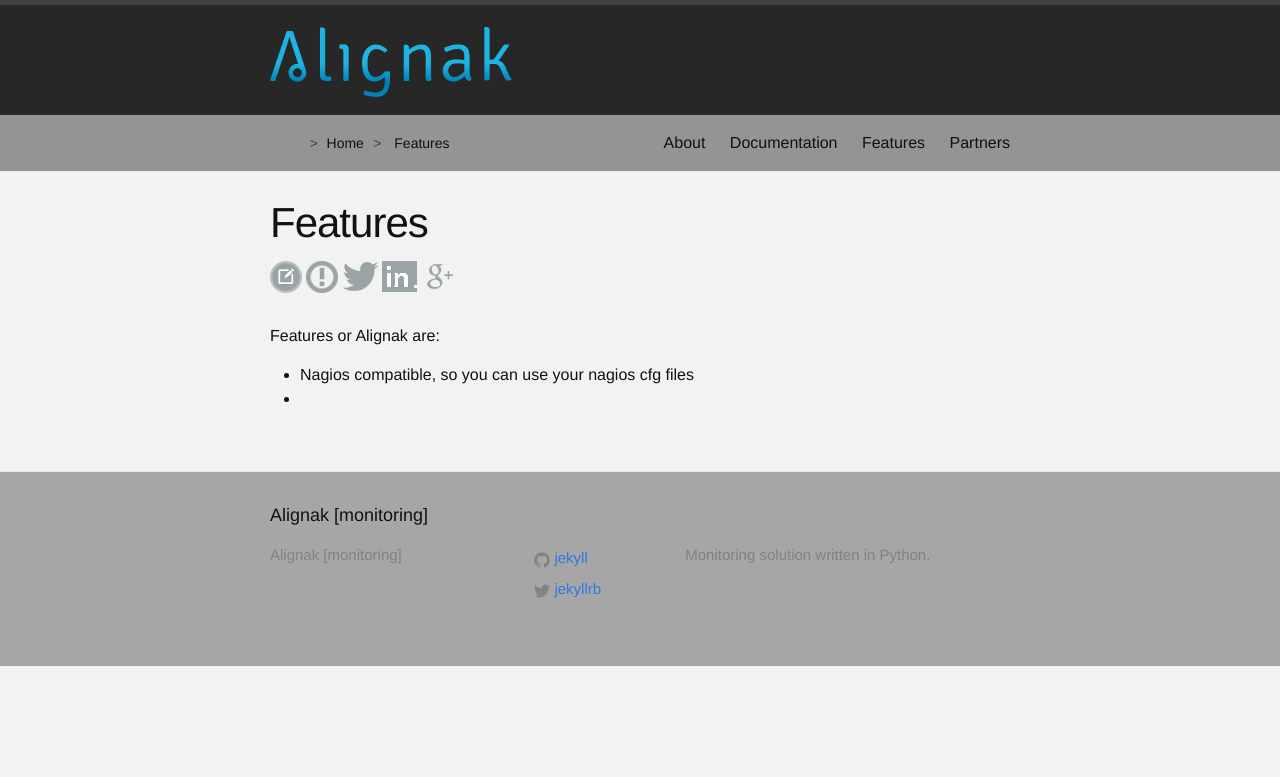
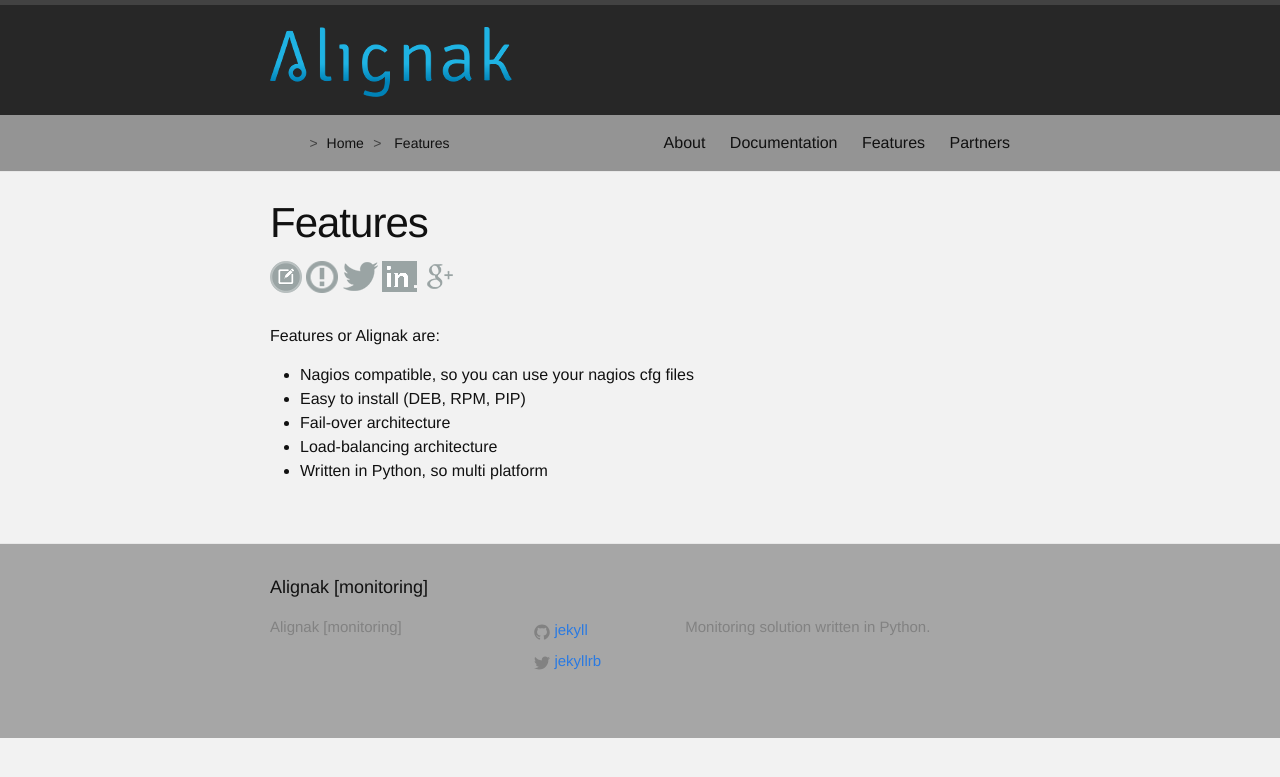
Before and after one commit to Alignak-monitoring/alignak-monitoring.github.io, a Jekyll site: the page built from features.md, in a window 1280 px wide. Shown: the top 777 px of the page. Built offline with Jekyll 4.4.1, drawn with Linux system fonts in a browser that asks for light colours.

Commit message:
Update features page

```diff
--- a/features.md
+++ b/features.md
@@ -8,4 +8,7 @@
 Features or Alignak are:
 
 * Nagios compatible, so you can use your nagios cfg files
-*
+* Easy to install (DEB, RPM, PIP)
+* Fail-over architecture
+* Load-balancing architecture
+* Written in Python, so multi platform
```
